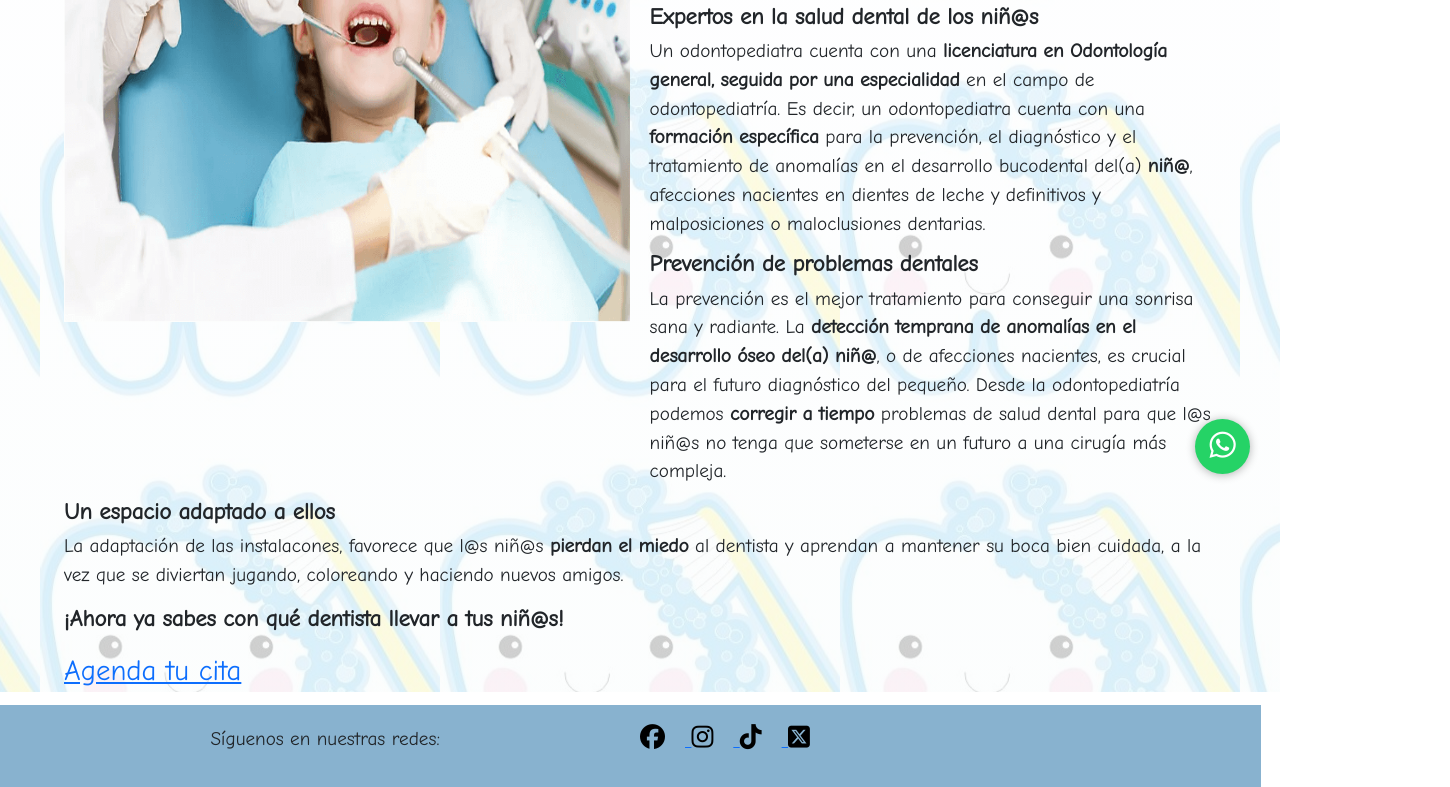
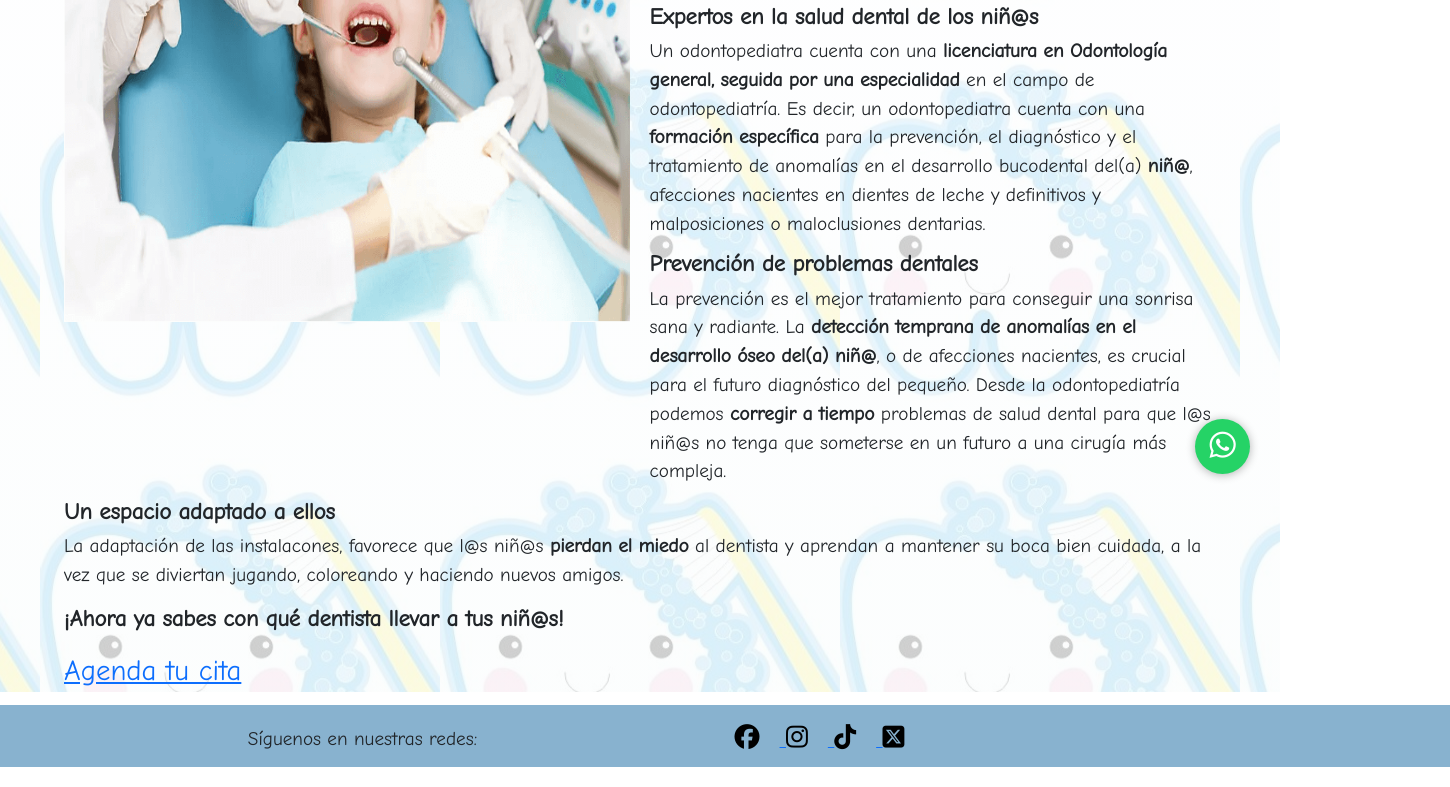
Before and after one commit to Eriagui/PF_Aguilar, a website: page index.html in a window 1280 px wide. Shown: the part 296-1083 px from the top of the page, 1450 px wide, since content can reach past the window. Drawn offline with nearby package versions, Linux system fonts and the light colour scheme.

Commit message:
servicios-media

```diff
--- a/index.html
+++ b/index.html
@@ -167,7 +167,7 @@
 
     <!--Footer-->
     <div class="container-fluid">
-        <footer class="row footerBg paddingTB">
+        <footer class="row">
             <div class="col-lg-6 col-xs-12">
                 <p class="centrado">Síguenos en nuestras redes:</p>
             </div>
--- a/scss/base/_common.scss
+++ b/scss/base/_common.scss
@@ -9,6 +9,10 @@
 }
 
 .padding-superior{
-    padding: 150px 0px 0px 0px;
+    padding: 100px 0px 0px 0px;
+
+    @media (max-width: 750px) {
+        padding: 150px 0px 0px 0px;
+    }
 }
 /*---------------Fin Clases Comunes---------------------------*/
--- a/scss/layout/_footer.scss
+++ b/scss/layout/_footer.scss
@@ -1,8 +1,10 @@
 /*------------------Inicio Footer--------------------------*/
 footer {
-    width: 100%;
+    width: 115%;
     background-color: $header-footer-color;
-    padding: 20px;
+    padding: 20px 0px 0px 0px;
+    margin: 0px 0px 0px 0px;
+
 }
 
 .redes{
```
Also changed, not shown: css/main.css, 1 other file.
